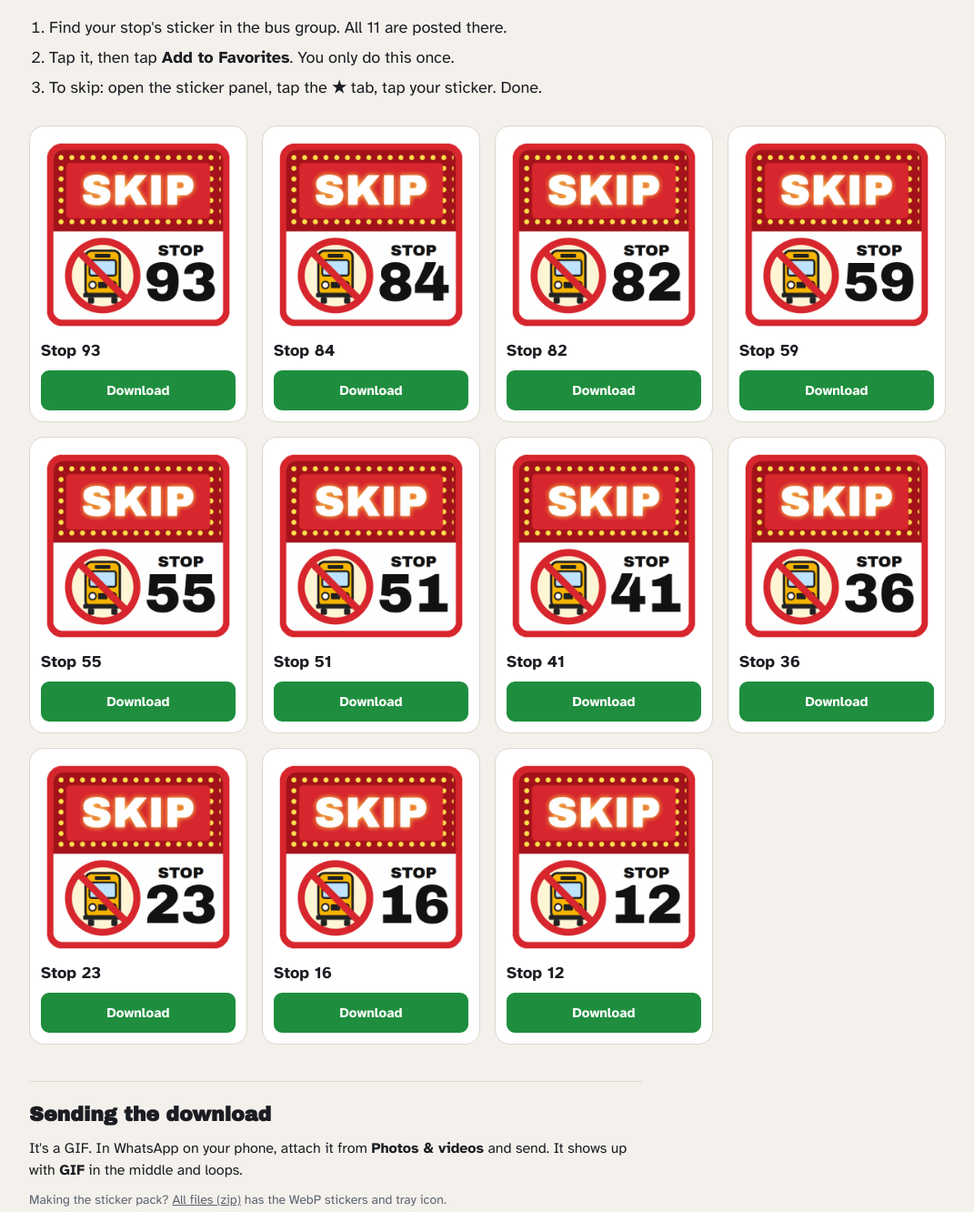
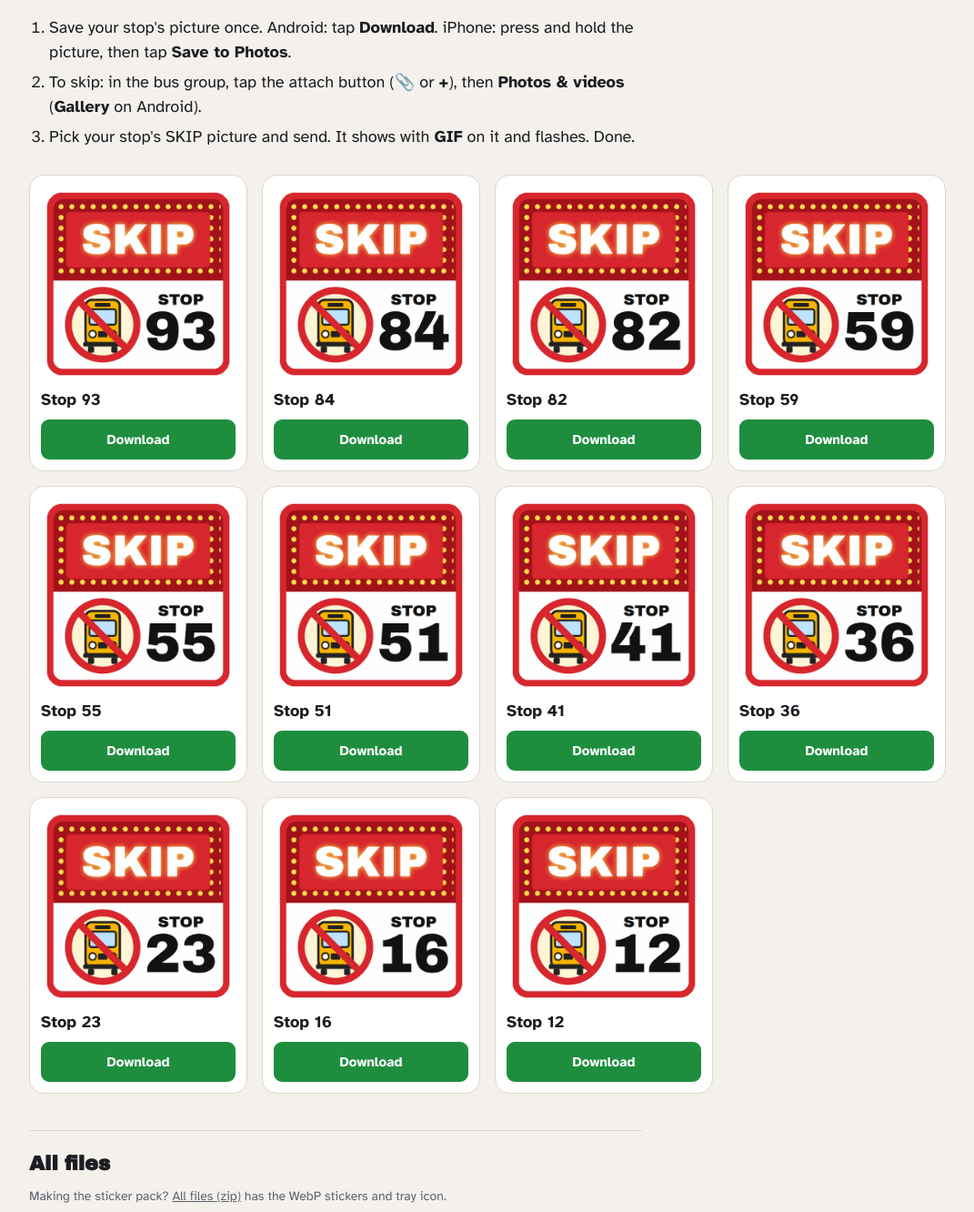
Before and after one commit to PatternTrader/bus-1531-skip, a plain HTML site: page docs/index.html in a window 1280 px wide. Shown: the part 146-1478 px from the top of the page at 91% size, without its empty margins (104-1175 px from the left). Drawn offline with Linux system fonts and the light colour scheme.

Commit message:
Rewrite steps for the GIF the site actually gives: save once, attach and send
Co-Authored-By: Claude Opus 5.5 (1M context) <noreply@anthropic.com>

```diff
--- a/docs/index.html
+++ b/docs/index.html
@@ -39,14 +39,13 @@ h1{font-family:var(--display);font-size:clamp(30px,6vw,52px);line-height:1.02;ma
   <h1>Bus 1531 SKIP stickers</h1>
   <p class="lead">Nobody from your stop riding the AM bus? Send your stop's flashing SKIP sticker in the group.</p>
   <ol class="steps">
-    <li>Find your stop's sticker in the bus group. All 11 are posted there.</li>
-    <li>Tap it, then tap <b>Add to Favorites</b>. You only do this once.</li>
-    <li>To skip: open the sticker panel, tap the <b>&#9733;</b> tab, tap your sticker. Done.</li>
+    <li>Save your stop's picture once. Android: tap <b>Download</b>. iPhone: press and hold the picture, then tap <b>Save to Photos</b>.</li>
+    <li>To skip: in the bus group, tap the attach button (&#128206; or <b>+</b>), then <b>Photos &amp; videos</b> (<b>Gallery</b> on Android).</li>
+    <li>Pick your stop's SKIP picture and send. It shows with <b>GIF</b> on it and flashes. Done.</li>
   </ol>
   <div class="grid" id="grid"></div>
   <section class="how">
-    <h2>Sending the download</h2>
-    <p>It's a GIF. In WhatsApp on your phone, attach it from <b>Photos &amp; videos</b> and send. It shows up with <b>GIF</b> in the middle and loops.</p>
+    <h2>All files</h2>
     <p class="fine">Making the sticker pack? <a href="stickers/bus-1531-skip-stickers.zip" download>All files (zip)</a> has the WebP stickers and tray icon.</p>
   </section>
 </div>
```
